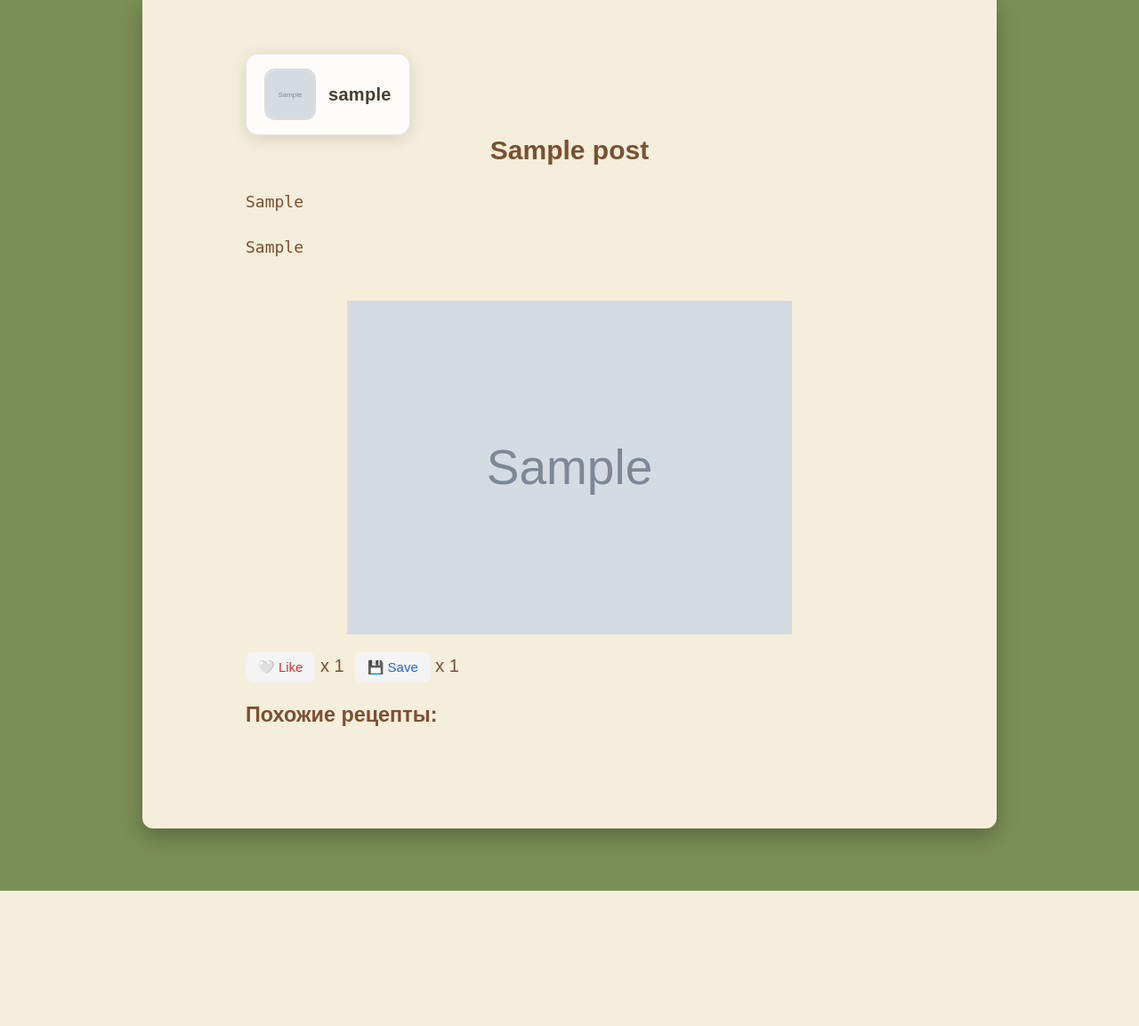
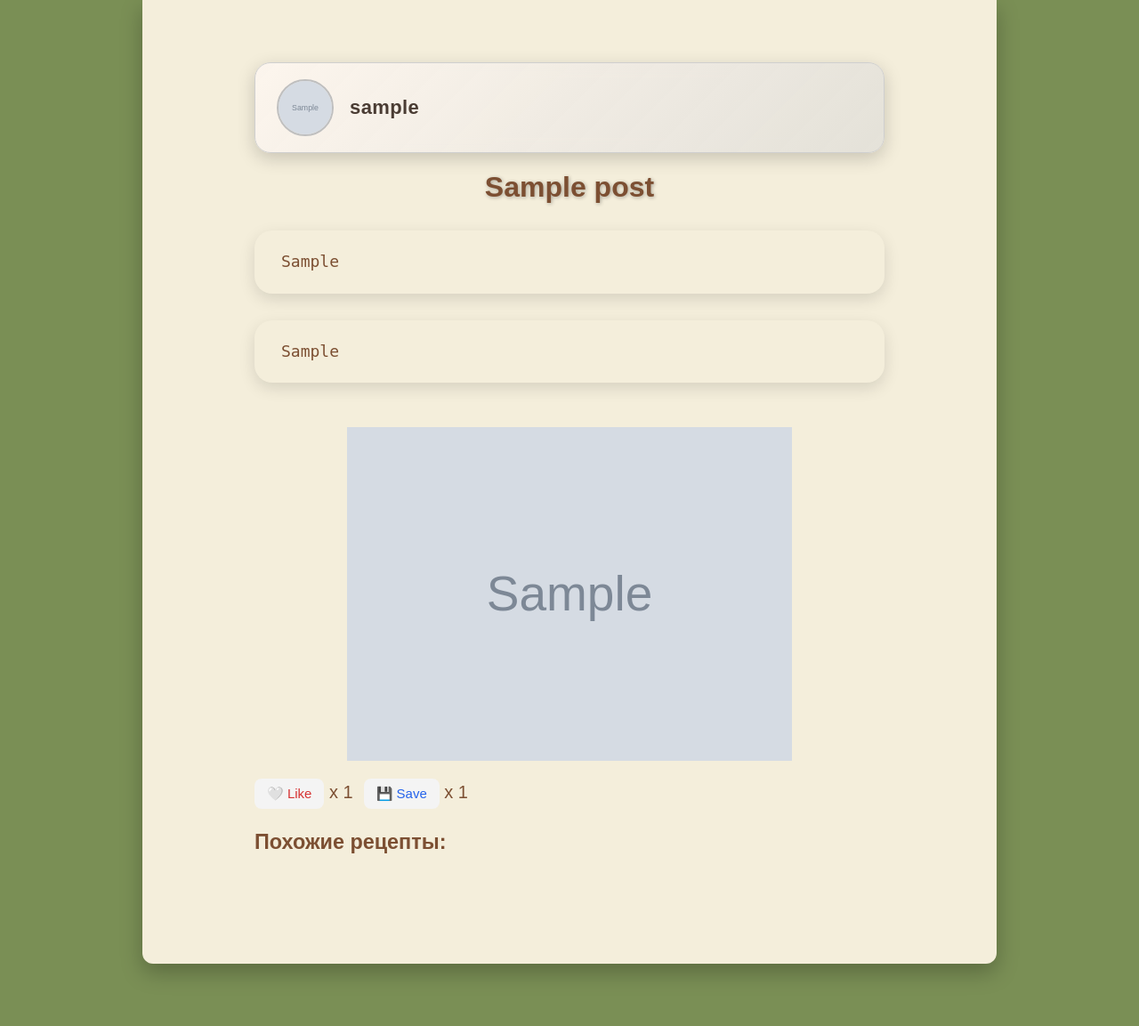
Before and after one commit to Ventisa6364/Melorie, a Django app: a page that uses templates/main/post/post_detail.html in a window 1280 px wide. Shown: the part 70-1223 px from the top of the page at 89% size. Before the commit the page ends 1071 px from the top, so only its background shows below. Run offline with Django 5.2, Linux system fonts and the light colour scheme; tables that the repository leaves empty hold one stand-in row (values such as "Sample post"); grey boxes marked "Sample" are stand-in pictures.

Commit message:
работа с постом и профилем автора

```diff
--- a/static/css/style.css
+++ b/static/css/style.css
@@ -148,74 +163,102 @@ header a:hover {
 }
 
 .post_info {
-    margin-top: 10px;
+    margin-top: 12px;
     font-size: 14px;
-    color: #adb5bd;
+    color: #c0c0c0;
 }
 
 .post_detail_title {
-    font-size: 30px;
-    font-weight: bold;
+    font-size: 32px;
+    font-weight: 700;
     text-align: center;
+    margin-bottom: 20px;
+    margin-top: 20px;
+    /* color: #FFEABF; */
+    text-shadow: 1px 1px 4px rgba(0,0,0,0.3);
 }
 
 .post_detail_ingredients,
 .post_detail_instructions {
     font-size: 18px;
     margin: 30px 0;
+    line-height: 1.7;
+    padding: 2px 30px;
+    border-radius: 20px;
+    background-color: dce0d9;
+    box-shadow: 0 6px 18px rgba(0,0,0,0.12);
 }
 
 .post_detail_all {
     width: 60vw;
-    margin: 20px auto;
-    padding: 20px;
+    max-width: 900px;
+    margin: 25px auto;
+    padding: 25px 30px;
     font-size: 20px;
     color: #7C4F32;
     text-align: left;
-    border-radius: 15px;
 }
 
 .post_detail_all a:visited {
-  text-decoration: none;
-  color: #D9A441;
+    text-decoration: none;
+    color: #D9A441;
+    transition: color 0.2s ease;
+}
+
+.post_detail_all a:hover {
+    color: #b8872f;
 }
 
 .info_about_author {
     display: flex;
     align-items: center;
-    gap: 14px;
+    gap: 18px;
 
-    background: #ffffffcc;
-    backdrop-filter: blur(8px);
-    border: 1px solid #e3e3e3;
+    background: linear-gradient(135deg, #FDF6F0DD, #E0DED8CC); /* мягкий тёплый градиент */
+    backdrop-filter: blur(10px);
+    border: 1px solid #CFCFCF;
 
-    padding: 16px 20px;
-    border-radius: 14px;
-    width: fit-content;
+    padding: 18px 24px;
+    border-radius: 18px;
 
-    box-shadow: 0 4px 18px rgba(0, 0, 0, 0.12);
+    box-shadow: 0 6px 20px rgba(0, 0, 0, 0.18);
+    transition: transform 0.25s ease, box-shadow 0.25s ease, background 0.25s ease;
+}
+
+.info_about_author:hover {
+    transform: translateY(-4px);
+    box-shadow: 0 10px 30px rgba(0, 0, 0, 0.25);
+    background: linear-gradient(135deg, #F7ECE2, #D8D4CDCC);
 }
 
 .author_img {
-    width: 58px;
-    height: 58px;
-    border-radius: 12px;
+    width: 64px;
+    height: 64px;
+    border-radius: 50%;
     object-fit: cover;
+    border: 2px solid #BFBFBF; /* чуть темнее бордюр */
+    transition: transform 0.3s ease, border-color 0.3s ease;
+    background-color: #EAE5DE; /* фон аватара если нет картинки */
+}
 
-    border: 2px solid #dcdcdc;
+.author_img:hover {
+    transform: scale(1.08);
+    border-color: #AFAFAF;
 }
 
 .name {
-    font-size: 20px;
-    font-weight: 600;
-    color: #4a3c2d;
-    letter-spacing: 0.3px;
+    font-size: 22px;
+    font-weight: 700;
+    color: #4A3C33; /* тёплый тёмно-коричневый, чуть насыщеннее */
+    letter-spacing: 0.4px;
 }
 
 .post_published_info {
-  text-decoration: none;
-  font-size: 12px;
+    font-size: 13px;
+    color: #666666; /* чуть темнее серый */
+    margin-top: 4px;
 }
+
 
 /* ============================
    Profile
--- a/templates/main/post/post_detail.html
+++ b/templates/main/post/post_detail.html
@@ -6,11 +6,13 @@
 
 <div class="post_detail_all">
   <div>
-  <div class="info_about_author">
-    <img src="{% if post.author.avatar %}{{ post.author.avatar.url }}{% else %}{% static 'images/default_profile.png' %}{% endif %}" class="author_img">
-    <div class="name">{{ post.author.username }}</div>
+    <a href="{% url 'main:profile_author' %}?username={{ post.author.username }}">
+      <div class="info_about_author">
+        <img src="{% if post.author.avatar %}{{ post.author.avatar.url }}{% else %}{% static 'images/default_profile.png' %}{% endif %}" class="author_img">
+        <div class="name">{{ post.author.username }}</div>
+      </div>
+    </a>
   </div>
-</div>
 
 <div class="post_detail_title">
     {{post.title}}<br />
--- a/users/urls.py
+++ b/users/urls.py
@@ -7,6 +7,7 @@ urlpatterns = [
     path('register/', views.register, name='register'),
     path('login/', views.login_view, name='login'),
     path('profile/', views.profile_view, name='profile'),
+    path('profile_author/', views.profile_author_view, name='profile_author'),
     path('account-details/', views.account_details, name='account_details'),
     path('account-edit/', views.edit_account_details, name='edit_account_details'),
     path('update-account-details/', views.update_account_details, name='update_account_details'),
```
Also changed, not shown: other parts of static/css/style.css (+21 -6 lines), templates/users/profile_author.html (added, +27 -0 lines), users/views.py (+11 -1 lines).
